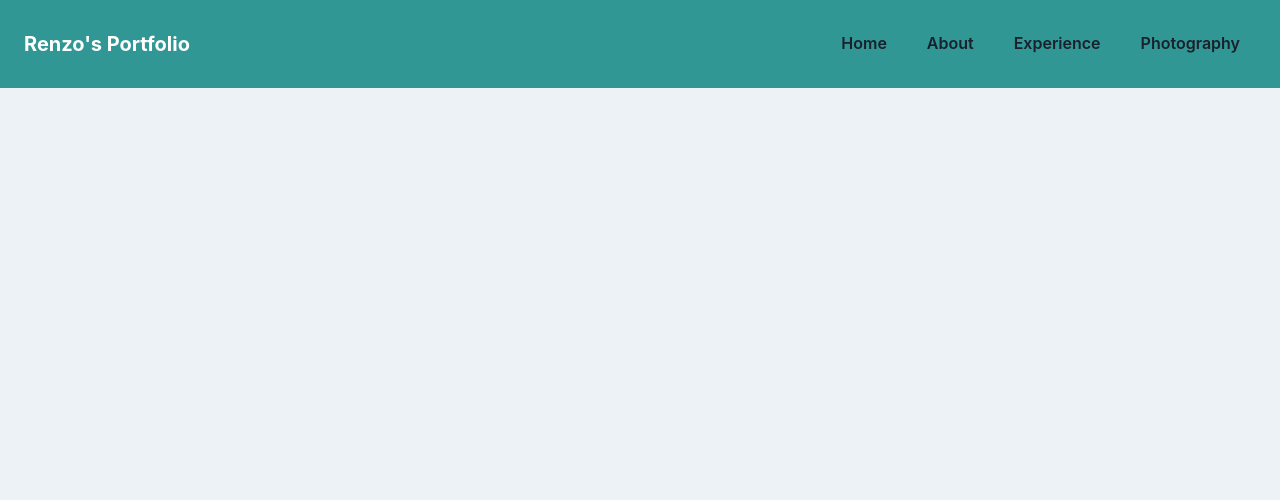
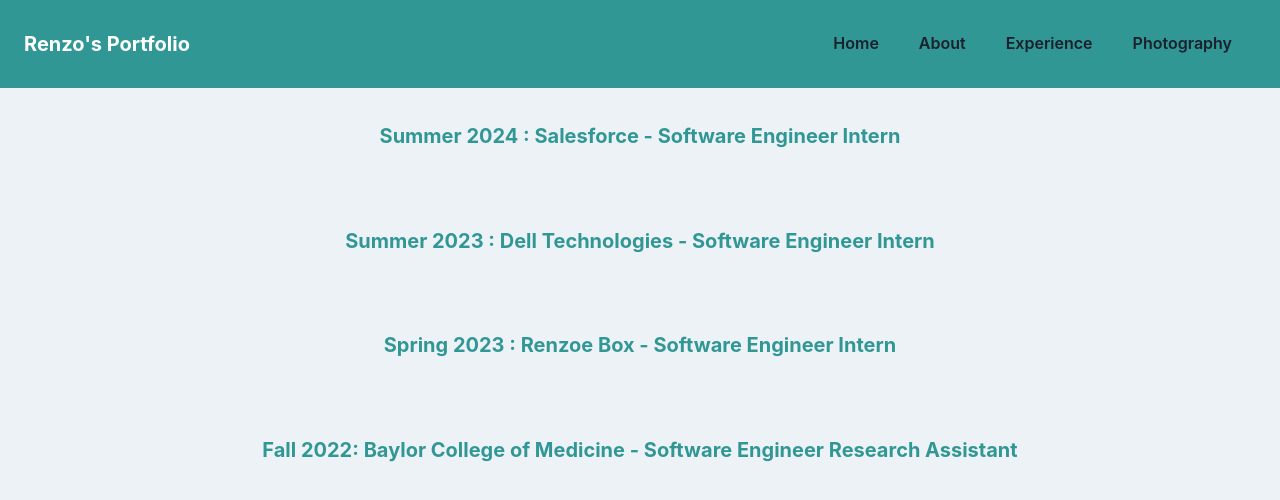
Before and after one commit to renzoespinoza10/Portfolio-Website, a React (Create React App) app in the folder portfolio-frontend/: page /Portfolio-Website/experience in a window 1280 px wide. Shown: the top 500 px of the page. Built offline with nearby package versions, Linux system fonts and the light colour scheme.

Commit message:
experience page

```diff
--- a/portfolio-frontend/src/App.js
+++ b/portfolio-frontend/src/App.js
@@ -5,6 +5,7 @@
 import About from './Components/About';
 import Navigation from './Components/Navigation';
 import Photography from './Components/Photography';
+import Experience from './Components/Experience.';
 
 const theme = extendTheme({
   styles: {
@@ -25,6 +26,7 @@
         <Routes>
           <Route path="/Portfolio-Website" element={<Home />} />
           <Route path="/Portfolio-Website/about" element={<About />} />
+          <Route path="/Portfolio-Website/experience" element={<Experience />} />
           <Route path="/Portfolio-Website/photography" element={<Photography />} />
         </Routes>
       </Router>
--- /dev/null
+++ b/portfolio-frontend/src/Components/Experience..js
@@ -0,0 +1,31 @@
+import { VStack, Heading, Box } from "@chakra-ui/react"
+
+
+function Experience(){
+    return(
+        <VStack>
+            <Box>
+                <Heading  fontSize="xl" mt = {8} mb={8} lineHeight="tall" color="teal.500">
+                    Summer 2024 : Salesforce - Software Engineer Intern
+                </Heading>
+            </Box>
+            <Box>
+                <Heading  fontSize="xl" mt = {8} mb={8} lineHeight="tall" color="teal.500">
+                    Summer 2023 : Dell Technologies - Software Engineer Intern
+                </Heading>
+            </Box>
+            <Box>
+                <Heading  fontSize="xl"  mt = {8} mb={8} lineHeight="tall" color="teal.500">
+                    Spring 2023 : Renzoe Box - Software Engineer Intern
+                </Heading>
+            </Box>
+            <Box>
+                <Heading  fontSize="xl"  mt = {8} mb={8} lineHeight="tall" color="teal.500">
+                    Fall 2022: Baylor College of Medicine - Software Engineer Research Assistant
+                </Heading>
+            </Box>
+        </VStack>
+    )
+}
+
+export default Experience
--- a/portfolio-frontend/src/Components/Navigation.js
+++ b/portfolio-frontend/src/Components/Navigation.js
@@ -58,10 +58,12 @@
           }}>
             About
           </Button>
-          <Button variant="ghost" mr={2}>
+          <Button variant="ghost" mr={2} onClick={() => {
+            history('/Portfolio-Website/experience')
+          }}>
             Experience
           </Button>
-          <Button variant="ghost" onClick={() => {
+          <Button variant="ghost" mr={2} onClick={() => {
             history('/Portfolio-Website/photography')
           }}>
             Photography
--- a/portfolio-frontend/src/Components/Photography.js
+++ b/portfolio-frontend/src/Components/Photography.js
@@ -5,7 +5,7 @@
 function Photography(){
     return (
         <VStack>
-            <Heading as="h1" size="xl" mb={4} color="teal.500">
+            <Heading as="h1" size="xl" mt = {2} mb={4} color="teal.500">
                 Photography
             </Heading>
             <Text>
```
Also changed, not shown: 2 other files (tests, documents, lock files or other folders).
